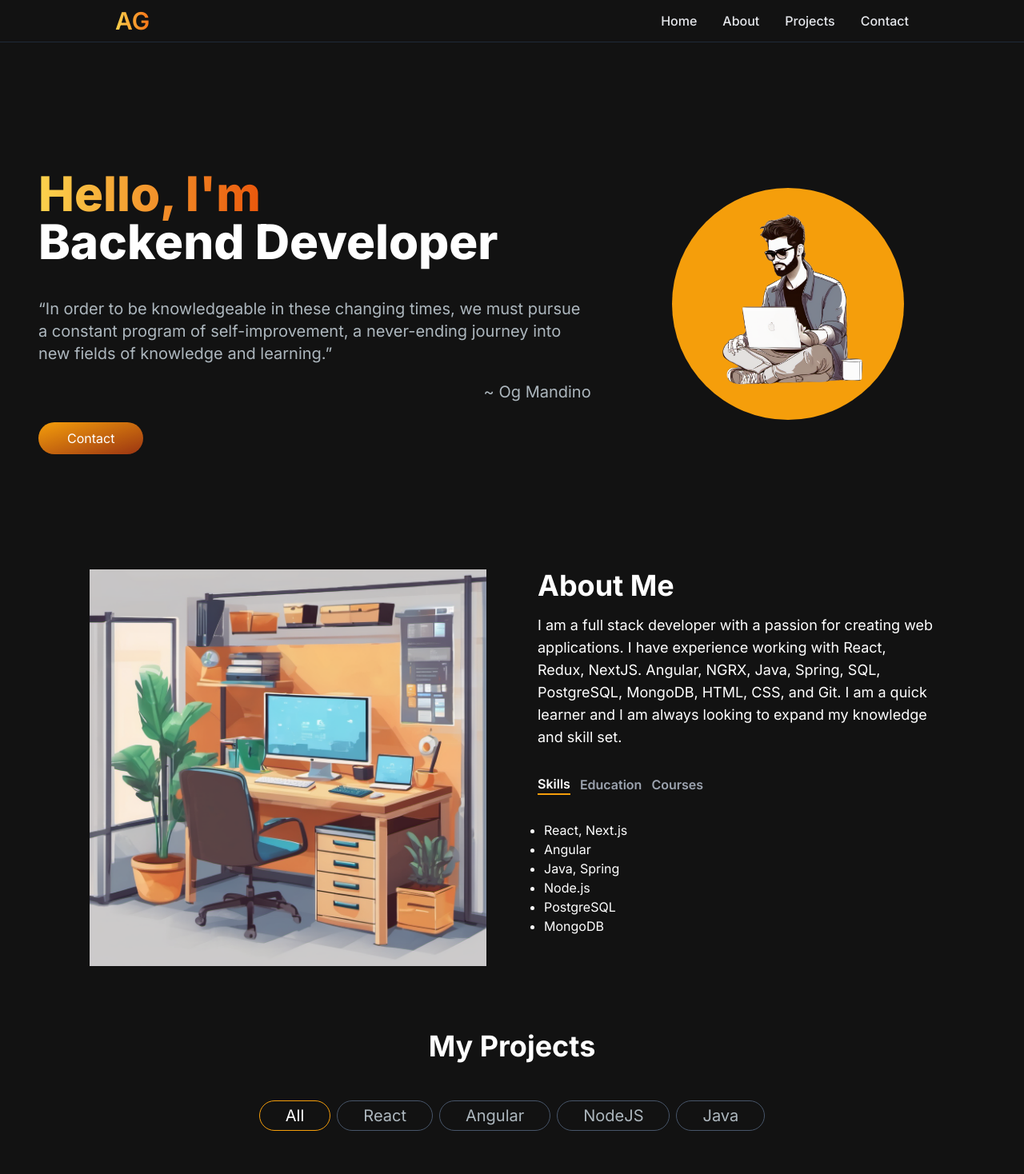
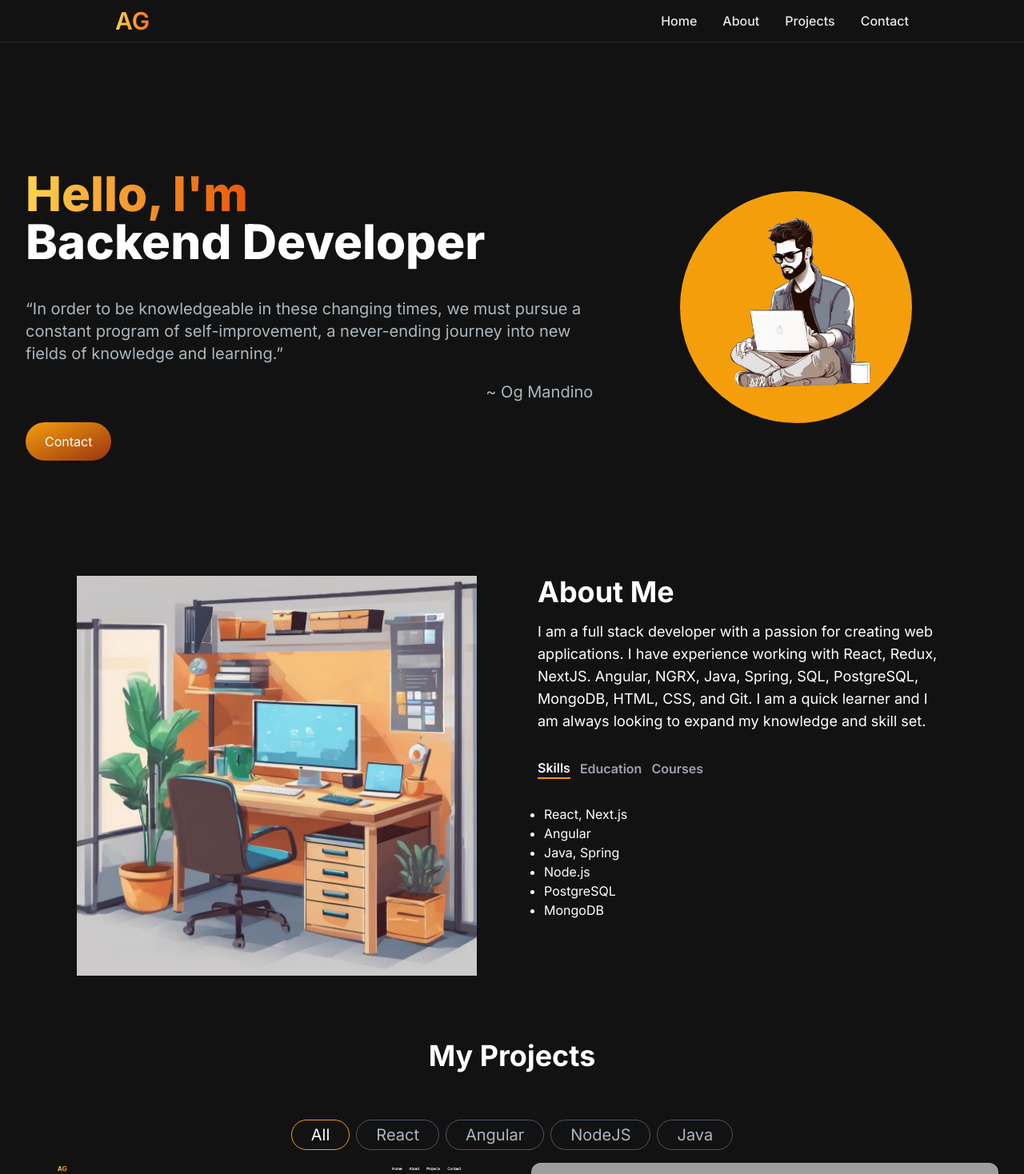
Before and after one commit to lenoox/portfolio, a Next.js app: page / in a window 1280 px wide. Shown: the top 1468 px of the page at 80% size. Built offline with nearby package versions, Linux system fonts and the light colour scheme; grey boxes are pictures that could not be loaded.

Commit message:
fix responsive design

```diff
--- a/src/app/components/AboutSection.tsx
+++ b/src/app/components/AboutSection.tsx
@@ -56,7 +56,7 @@ const AboutSection = () => {
     };
 
     return (
-        <section className="text-white">
+        <section className="text-white" id="about">
             <div className="gap-8 items-center py-8 px-4 xl:gap-16 md:grid md:grid-cols-2 sm:py-16 lg:px-16">
                 <Image src="/images/about.png" width={500} height={500} alt="station"/>
                 <div className="mt-4 md:mt-0 text-left flex flex-col h-full">
--- a/src/app/components/ContactSection.tsx
+++ b/src/app/components/ContactSection.tsx
@@ -5,7 +5,7 @@ import Image from "next/image";
 
 const ContactSection = () => {
     return (
-        <section className="my-12 md:my-12 py-20 gap-4">
+        <section id="contact" className="my-12 md:my-12 py-20 gap-4">
             <div className="z-10 flex items-center flex-col">
                 <h5 className="text-xl font-bold">Let's Connect</h5>
                 <div className="socials flex flex-row gap-2 pt-8">
--- a/src/app/components/Footer.tsx
+++ b/src/app/components/Footer.tsx
@@ -1,6 +1,6 @@
 const Footer = () => {
     return (
-        <footer className="footer border border-t-[#33353F] border-l-transparent border-r-transparent text-white">
+        <footer className=" border border-t-[#33353F] border-l-transparent border-r-transparent border-b-transparent text-white">
             <div className="py-8 text-center">
                 <p className="text-slate-600">All right reserved.</p>
             </div>
--- a/src/app/components/HeroSection.tsx
+++ b/src/app/components/HeroSection.tsx
@@ -2,6 +2,7 @@
 import React from "react";
 import Image from "next/image"
 import {TypeAnimation} from "react-type-animation";
+import Link from "next/link";
 const HeroSection = ()=> {
     return (
         <section className="grid grid-cols-1 lg:grid-cols-12 my-20">
@@ -28,13 +29,18 @@ const HeroSection = ()=> {
                 <p className="text-[#ADB7BE] text-lg my-5 lg:text-xl">
                     “In order to be knowledgeable in these changing times, we must pursue a constant program of self-improvement, a never-ending journey into new fields of knowledge and learning.”
                 </p>
-                <div  className="text-[#ADB7BE] text-lg mb-6 lg:text-xl text-right">~ Og Mandino</div>
+                <div className="text-[#ADB7BE] text-lg mb-6 lg:text-xl text-right">~ Og Mandino</div>
             </div>
             <div>
-                <button className="px-9 py-2 w-full text-md sm:w-fit  rounded-full mr-4 bg-gradient-to-br from-amber-500 to-orange-800 hover:bg-slate-200 text-white">Contact</button>
+                <Link
+                    href="/#contact"
+                    className="px-6 inline-block py-3 w-full sm:w-fit rounded-full mr-4 bg-gradient-to-br from-amber-500 to-orange-800 hover:bg-slate-200 text-white"
+                >
+                    Contact
+                </Link>
             </div>
             </div>
-            <div className="col-span-5 place-self-center mt-1 lg:mt-0">
+            <div className="col-span-5 place-self-center mt-6 lg:mt-0">
                 <div className="rounded-full bg-amber-500  w-[250px] h-[250px] lg:w-[290px] lg:h-[290px] relative">
                     <Image src="/images/avatar.png" className="absolute transform -translate-x-1/2 -translate-y-1/2 top-1/2 left-1/2" width={300} height={300} alt="avatar image"/>
                 </div>
--- a/src/app/components/Navbar.tsx
+++ b/src/app/components/Navbar.tsx
@@ -29,7 +29,7 @@ const Navbar = () => {
 
     return (
         <nav className="fixed top-0 left-0 right-0 z-10 bg-[#121212] border-b-[1.5px] border-gray-800">
-            <div className="flex flex-wrap items-center justify-between mx-auto py-4 md:py-2 px:5 md:px:10 xl:px-36">
+            <div className="flex flex-wrap items-center justify-between mx-auto py-4 md:py-2 px-5 md:px:10 xl:px-36">
                 <Link
                     href="/"
                     className="text-3xl md:text-3xl text-white font-semibold"
--- a/src/app/components/ProjectCard.tsx
+++ b/src/app/components/ProjectCard.tsx
@@ -3,7 +3,7 @@ import Image from "next/image";
 import { CodeBracketIcon, EyeIcon } from "@heroicons/react/24/outline";
 import Link from "next/link";
 
-const ProjectCard = ({ sourceCode,imgUrl, title, description }) => {
+const ProjectCard = ({ sourceCode, imgUrl, title, description }) => {
     return (
         <div>
             <div
--- a/src/app/components/ProjectTag.tsx
+++ b/src/app/components/ProjectTag.tsx
@@ -8,7 +8,7 @@ const ProjectTag = ({ name, onClick, isSelected }) => {
     return (
         <button
             onClick={() => onClick(name)}
-            className={`border rounded-full mb-8 px-8 py-1 text-md md:text-xl cursor-pointer ${buttonStyles}`}
+            className={`border rounded-full mb-1 px-6 py-1 text-md md:text-xl cursor-pointer ${buttonStyles}`}
         >
             {name}
         </button>
--- a/src/app/components/ProjectsSection.tsx
+++ b/src/app/components/ProjectsSection.tsx
@@ -49,11 +49,11 @@ const ProjectsSection = () => {
     };
 
     return (
-        <section>
+        <section id="projects">
             <h2 className="text-center text-4xl font-bold text-white mt-4 mb-8 md:mb-12">
                 My Projects
             </h2>
-            <div className="flex flex-row justify-center items-center gap-2 text-white my-6">
+            <div className="flex flex-row flex-wrap justify-center items-center gap-2 py-3 text-white">
                 <ProjectTag
                     name="All"
                     onClick={handleTagChange}
--- a/src/app/page.tsx
+++ b/src/app/page.tsx
@@ -10,7 +10,7 @@ export default function Home() {
   return (
       <main className="flex min-h-screen flex-col bg-[#121212]">
           <Navbar />
-          <div className="container mt-24 mx-auto px-12 py-4">
+          <div className="container mt-24 mx-auto px-8 py-4">
               <HeroSection />
               <AboutSection />
               <ProjectsSection />
```
